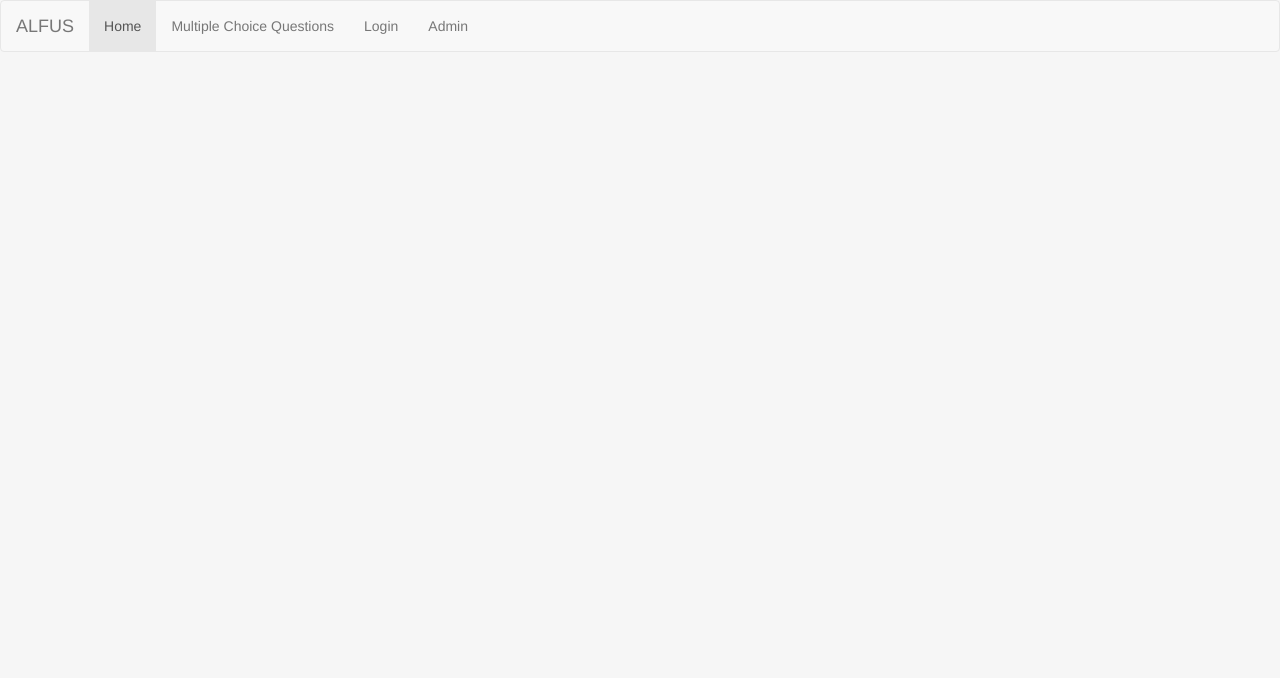
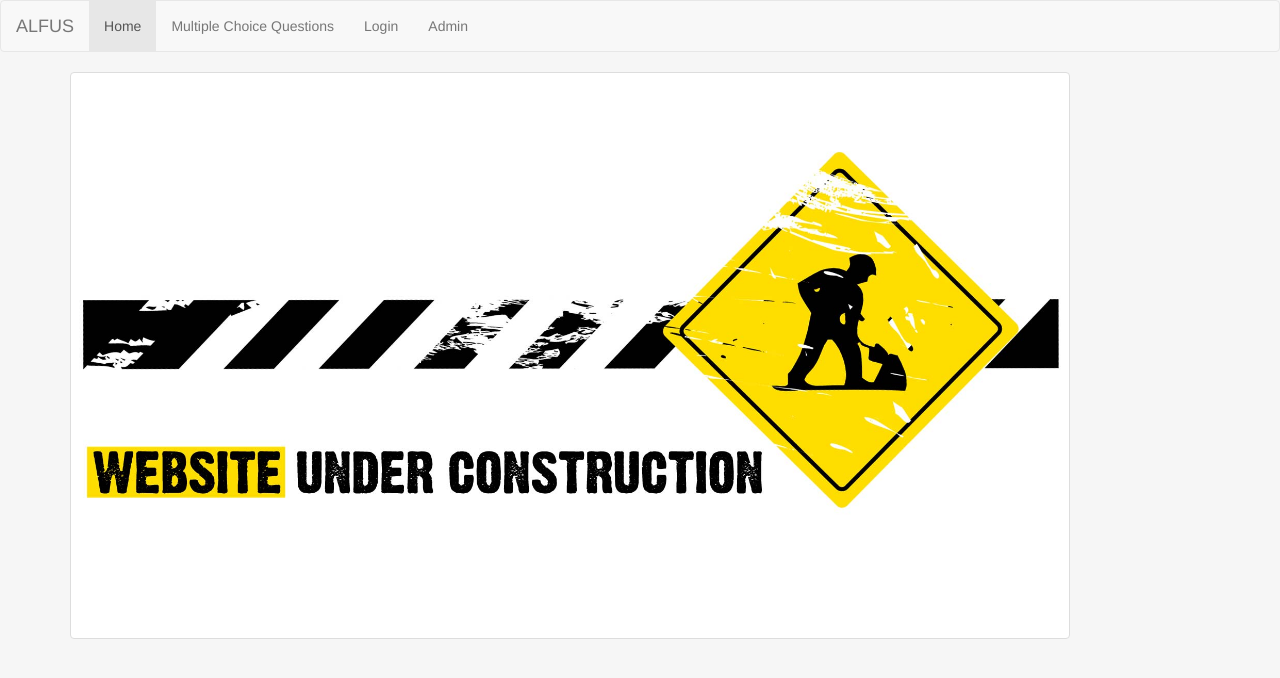
Before and after one commit to yanbek/ALFUS, a Django app: page / in a window 1280 px wide. Shown: the top 678 px of the page. Run offline with Django 3.2, Linux system fonts and the light colour scheme; some libraries are stand-ins or nearby versions.

Commit message:
Added picture

```diff
--- a/ALFUS/personal/templates/personal/header.html
+++ b/ALFUS/personal/templates/personal/header.html
@@ -25,11 +25,7 @@
 	</nav>
 
 	<div class="container" style="min-height:95%; ">
-		<div class="row">
-			  <div class="col-sm-2">
-				{# <img src="{% static 'personal/img/profile.jpg' %}" class="responsive-img" style='max-height:100px;' alt="face">#}
-			  </div>
-		</div>
+		<img src="../../static/personal/img/under-construction-image-18.jpg" class="img-thumbnail" alt="Cinque Terre" width="1000" height="562.5">
 	</div>
 </body>
 
```
Also changed, not shown: ALFUS/personal/static/personal/img/under-construction-image-18.jpg (added).
